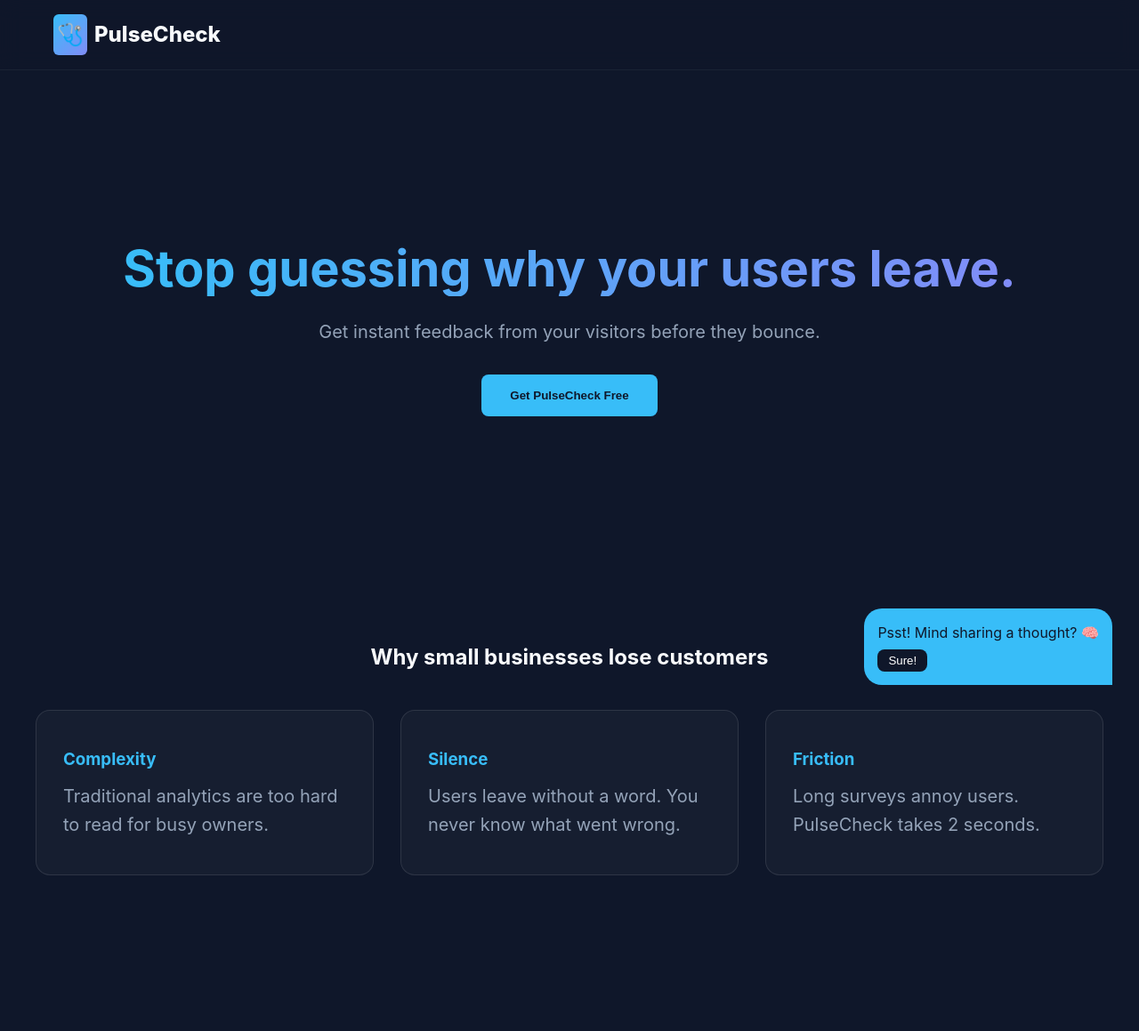
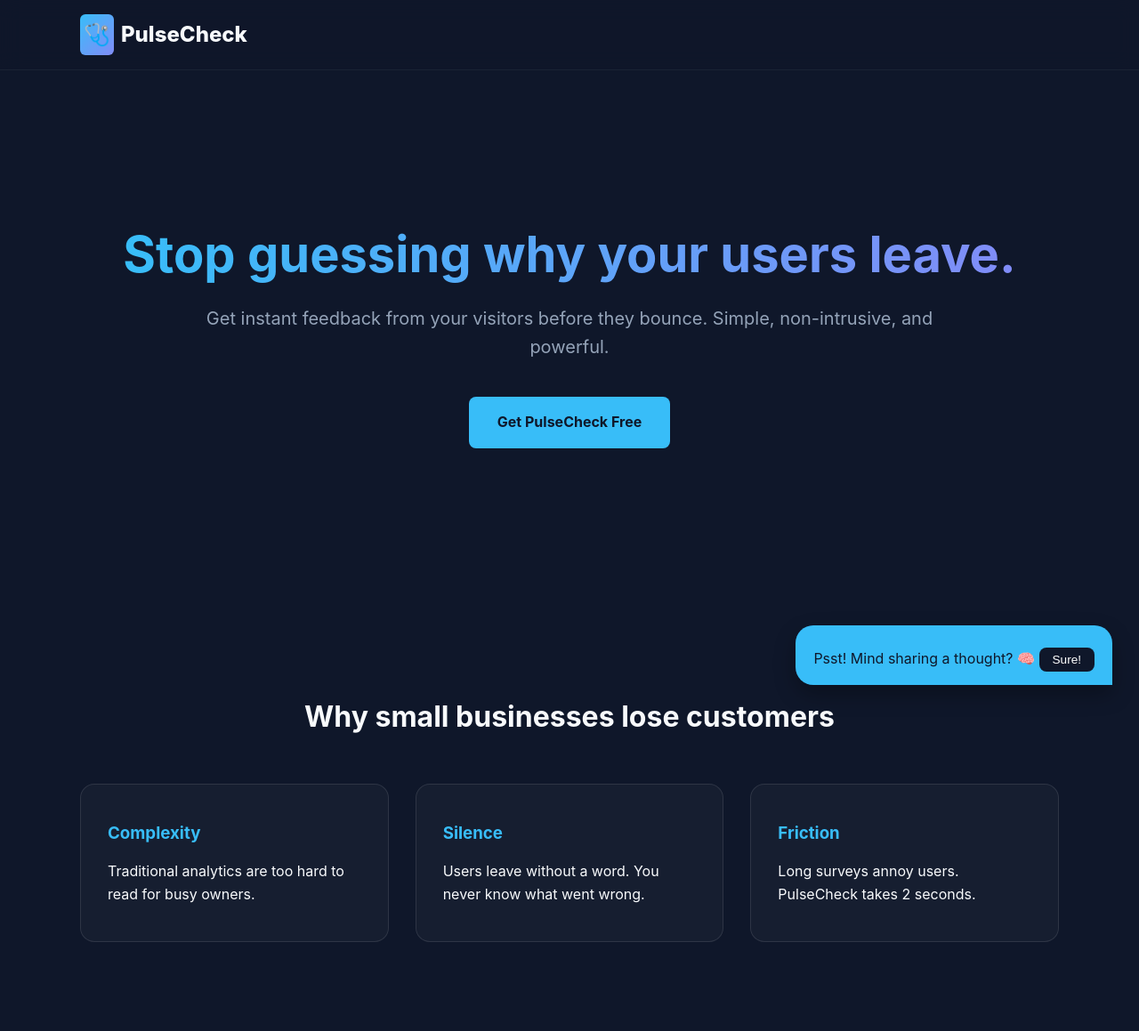
Before and after one commit to sal-can-code/pulsecheck-landing, a website: page index.html in a window 1280 px wide. Shown: the whole page at 89% size. Before the commit the page ends 1104 px from the top, so only its background shows below. Drawn offline with Linux system fonts and the light colour scheme.

Commit message:
updated the feedback popup logic

```diff
--- a/index.html
+++ b/index.html
@@ -7,56 +7,75 @@
     <link rel="stylesheet" href="styles.css">
 </head>
 <body>
+
     <nav class="navbar">
-        <div class="nav-container">
+        <div class="container">
             <div class="logo"><span class="logo-icon">🩺</span> PulseCheck</div>
         </div>
     </nav>
 
-    <header class="hero">
+    <main>
+        <section class="hero">
+            <div class="container hero-inner">
                 <h1>Stop guessing why your users leave.</h1>
-        <p>Get instant feedback from your visitors before they bounce.</p>
-        <button class="cta-btn">Get PulseCheck Free</button>
-    </header>
+                <p>Get instant feedback from your visitors before they bounce. Simple, non-intrusive, and powerful.</p>
 
-    <section class="problems">
-        <h2>Why small businesses lose customers</h2>
-        <div class="problem-grid">
-            <div class="card">
-                <h3>Complexity</h3>
-                <p>Traditional analytics are too hard to read for busy owners.</p>
-            </div>
-            <div class="card">
-                <h3>Silence</h3>
-                <p>Users leave without a word. You never know what went wrong.</p>
-            </div>
-            <div class="card">
-                <h3>Friction</h3>
-                <p>Long surveys annoy users. PulseCheck takes 2 seconds.</p>
-            </div>
+                <a href="#problems" class="cta-btn">Get PulseCheck Free</a>
             </div>
         </section>
 
-    <div id="feedback-teaser">
+        <section id="problems" class="problems">
+            <div class="container">
+                <header class="section-header">
+                    <h2>Why small businesses lose customers</h2>
+                </header>
+
+                <div class="problem-grid">
+
+                    <article class="card">
+                        <h3>Complexity</h3>
+                        <p>Traditional analytics are too hard to read for busy owners.</p>
+                    </article>
+
+                    <article class="card">
+                        <h3>Silence</h3>
+                        <p>Users leave without a word. You never know what went wrong.</p>
+                    </article>
+
+                    <article class="card">
+                        <h3>Friction</h3>
+                        <p>Long surveys annoy users. PulseCheck takes 2 seconds.</p>
+                    </article>
+
+                </div> </div>
+        </section>
+
+        <aside id="feedback-system">
+
+            <div id="feedback-teaser" class="teaser-hidden">
                 <div class="teaser-bubble">
-            <span class="teaser-text">Psst! Mind sharing a thought? 🧠</span><br>
+                    <span class="teaser-text">Psst! Mind sharing a thought? 🧠</span>
                     <button id="open-widget-btn">Sure!</button>
                 </div>
-
             </div>
 
             <div id="widget-content" class="content-hidden">
                 <h3>How's your experience?</h3>
+
                 <div class="emoji-row">
                     <button class="emoji-btn" data-type="love">😍</button>
                     <button class="emoji-btn" data-type="neutral">😐</button>
                     <button class="emoji-btn" data-type="confused">😕</button>
                 </div>
+
                 <div id="feedback-response" class="hidden">
                     <p id="response-msg"></p>
                 </div>
             </div>
 
+        </aside>
+    </main>
+
     <script src="script.js"></script>
 </body>
 </html>
--- a/script.js
+++ b/script.js
@@ -1,4 +1,3 @@
-// DOM Elements
 const teaser = document.getElementById('feedback-teaser');
 const openBtn = document.getElementById('open-widget-btn');
 const widgetContent = document.getElementById('widget-content');
@@ -7,26 +6,46 @@ const responseDiv = document.getElementById('feedback-response');
 const responseMsg = document.getElementById('response-msg');
 const emojiRow = document.querySelector('.emoji-row');
 
-// 1. Scroll Trigger (Shows Teaser after 30% scroll)
+let hasEngaged = false;
+let firstTriggerHit = false;
+
+// 1. SCROLL & TIME LOGIC
 window.addEventListener('scroll', () => {
+  if (hasEngaged || firstTriggerHit) return;
+
   const scrollPercent = (window.scrollY / (document.documentElement.scrollHeight - window.innerHeight)) * 100;
-  if (scrollPercent > 30) {
+
+  // First Appearance at 60%
+  if (scrollPercent > 60) {
+    firstTriggerHit = true;
     teaser.classList.add('active');
+
+    // Auto-hide after 4 seconds, then reapppear after 8 seconds
+    setTimeout(() => {
+      if (!hasEngaged) {
+        teaser.classList.remove('active'); // Hide
+
+        // Final reappearance nudge
+        setTimeout(() => {
+          if (!hasEngaged) teaser.classList.add('active');
+        }, 8000);
+      }
+    }, 4000);
   }
 });
 
-// 2. Teaser "Sure!" button logic
+// 2. TEASER INTERACTION
 openBtn.addEventListener('click', () => {
+  hasEngaged = true;
   teaser.classList.remove('active');
+  teaser.style.display = 'none';
   widgetContent.classList.remove('content-hidden');
 });
 
-// 3. Handle Emoji Clicks
+// 3. EMOJI FEEDBACK LOGIC
 emojiBtns.forEach(btn => {
   btn.addEventListener('click', () => {
     const type = btn.getAttribute('data-type');
-
-    // Product Logic for responses
     const messages = {
       confused: "Oh no! What's confusing? We're on it. 🛠️",
       love: "Awesome! Glad you're liking it. 🚀",
@@ -34,14 +53,11 @@ emojiBtns.forEach(btn => {
     };
 
     responseMsg.innerText = messages[type] || messages.neutral;
-
-    // UI State Change
     emojiRow.classList.add('hidden');
     responseDiv.classList.remove('hidden');
 
-    // Auto-close widget after 2 seconds
     setTimeout(() => {
       widgetContent.classList.add('content-hidden');
-    }, 2000);
+    }, 2500);
   });
 });
--- a/styles.css
+++ b/styles.css
@@ -1,4 +1,6 @@
-/* 1. SETUP & VARIABLES */
+/* ==========================================
+   1. SETUP & GLOBAL VARIABLES
+   ========================================== */
    :root {
     --primary: #38bdf8;
     --bg-dark: #0f172a;
@@ -7,7 +9,16 @@
     --glass: rgba(255, 255, 255, 0.03);
   }
 
-* { margin: 0; padding: 0; box-sizing: border-box; }
+  /* RESET & BASE STYLES */
+  * {
+    margin: 0;
+    padding: 0;
+    box-sizing: border-box;
+  }
+
+  html {
+    scroll-behavior: smooth; /* Enables smooth glide for the CTA link */
+  }
 
   body {
     font-family: 'Inter', sans-serif;
@@ -17,24 +28,30 @@ body {
     overflow-x: hidden;
   }
 
-/* 2. NAVIGATION */
+  /* UNIVERSAL CONTAINER: Keeps content centered and constrained */
+  .container {
+    width: 90%;
+    max-width: 1100px;
+    margin: 0 auto;
+  }
+
+  /* ==========================================
+     2. NAVIGATION BAR
+     ========================================== */
   .navbar {
     position: fixed;
-  top: 0; width: 100%; z-index: 1000;
+    top: 0;
+    width: 100%;
+    z-index: 1000;
     background: rgba(15, 23, 42, 0.8);
     backdrop-filter: blur(12px);
     border-bottom: 1px solid rgba(255, 255, 255, 0.05);
   }
 
-.nav-container {
-  max-width: 1200px;
-  margin: 0 auto;
-  padding: 1rem 20px;
-}
-
   .logo {
     font-size: 1.5rem;
     font-weight: 800;
+    padding: 1rem 0;
     display: flex;
     align-items: center;
     gap: 8px;
@@ -42,18 +59,25 @@ body {
 
   .logo-icon {
     background: linear-gradient(135deg, var(--primary), #818cf8);
-  padding: 4px; border-radius: 6px;
+    padding: 4px;
+    border-radius: 6px;
   }
 
-/* 3. HERO & TYPOGRAPHY */
+  /* ==========================================
+     3. HERO SECTION
+     ========================================== */
   .hero {
-  min-height: 80vh;
-  padding: 160px 20px 100px;
+    min-height: 85vh;
+    display: flex;
+    align-items: center;
+    text-align: center;
+    padding-top: 80px; /* Accounts for fixed navbar */
+  }
+
+  .hero-inner {
     display: flex;
     flex-direction: column;
     align-items: center;
-  justify-content: center;
-  text-align: center;
   }
 
   h1 {
@@ -66,36 +90,47 @@ h1 {
     -webkit-text-fill-color: transparent;
   }
 
-p {
+  .hero p {
     font-size: clamp(1rem, 1vw + 0.8rem, 1.25rem);
     color: var(--text-muted);
     max-width: 65ch;
-  margin-inline: auto;
   }
 
+  /* CALL TO ACTION BUTTON (Anchor Tag) */
   .cta-btn {
+    display: inline-block;
+    text-decoration: none;
     background-color: var(--primary);
     color: var(--bg-dark);
     padding: 16px 32px;
     border-radius: 8px;
-  border: none;
     font-weight: bold;
-  margin-top: 2rem;
-  cursor: pointer;
-  transition: transform 0.2s;
+    margin-top: 2.5rem;
+    transition: transform 0.2s ease;
   }
 
-.cta-btn:hover { transform: scale(1.05); }
+  .cta-btn:hover {
+    transform: scale(1.05);
+  }
 
-/* 4. PROBLEM SECTION */
-.problems { padding: 80px 20px; text-align: center; }
+  /* ==========================================
+     4. PROBLEM SECTION & GRID
+     ========================================== */
+  .problems {
+    padding: 100px 0;
+    text-align: center;
+  }
+
+  .section-header h2 {
+    font-size: 2rem;
+    margin-bottom: 50px;
+  }
 
   .problem-grid {
     display: grid;
+    /* auto-fit + minmax handles responsiveness automatically */
     grid-template-columns: repeat(auto-fit, minmax(300px, 1fr));
     gap: 30px;
-  max-width: 1200px;
-  margin: 40px auto;
   }
 
   .card {
@@ -103,55 +138,92 @@ p {
     border: 1px solid rgba(255, 255, 255, 0.1);
     padding: 40px 30px;
     border-radius: 16px;
-  transition: 0.3s;
     text-align: left;
+    transition: all 0.3s ease;
   }
 
   .card:hover {
     border-color: var(--primary);
     transform: translateY(-10px);
+    background: rgba(255, 255, 255, 0.05);
   }
 
-.card h3 { color: var(--primary); margin-bottom: 10px; }
+  .card h3 {
+    color: var(--primary);
+    margin-bottom: 15px;
+  }
 
-/* 5. WIDGET & TEASER */
+  /* ==========================================
+     5. FEEDBACK SYSTEM (Teaser & Widget)
+     ========================================== */
+
+  /* TEASER: Slides in from the right */
   #feedback-teaser {
-  position: fixed; bottom: 30px; right: -350px;
-  display: flex; align-items: center; gap: 10px;
+    position: fixed;
+    bottom: 30px;
+    right: -350px; /* Initially hidden */
+    display: flex;
+    align-items: center;
+    gap: 10px;
     transition: right 0.6s cubic-bezier(0.175, 0.885, 0.32, 1.275);
     z-index: 2000;
   }
 
-#feedback-teaser.active { right: 30px; }
+  #feedback-teaser.active {
+    right: 30px; /* Triggered by scroll in JS */
+  }
 
   .teaser-bubble {
     background: var(--primary);
     color: var(--bg-dark);
-  padding: 15px; border-radius: 20px 20px 0 20px;
+    padding: 15px 20px;
+    border-radius: 20px 20px 0 20px;
+    box-shadow: 0 10px 25px rgba(0,0,0,0.3);
   }
 
   #open-widget-btn {
     background: var(--bg-dark);
-  color: white; border: none;
-  padding: 5px 12px; border-radius: 8px; margin-top: 5px;
+    color: white;
+    border: none;
+    padding: 6px 15px;
+    border-radius: 8px;
+    margin-top: 10px;
     cursor: pointer;
+    font-size: 0.85rem;
   }
 
+  /* MAIN WIDGET CONTENT */
   #widget-content {
-  position: fixed; bottom: 100px; right: 30px;
-  background: #1e293b; border: 1px solid rgba(255,255,255,0.1);
-  padding: 25px; border-radius: 16px; width: 280px;
+    position: fixed;
+    bottom: 100px;
+    right: 30px;
+    background: #1e293b;
+    border: 1px solid rgba(255, 255, 255, 0.1);
+    padding: 25px;
+    border-radius: 16px;
+    width: 300px;
+    box-shadow: 0 20px 40px rgba(0, 0, 0, 0.4);
+    backdrop-filter: blur(10px);
     z-index: 2001;
   }
 
-.emoji-row { display: flex; justify-content: space-around; margin-top: 15px; }
+  .emoji-row {
+    display: flex;
+    justify-content: space-around;
+    margin-top: 20px;
+  }
 
-.emoji-btn { background: none; border: none; font-size: 1.8rem; cursor: pointer; transition: 0.2s; }
+  .emoji-btn {
+    background: none;
+    border: none;
+    font-size: 2rem;
+    cursor: pointer;
+    transition: transform 0.2s;
+  }
+
   .emoji-btn:hover { transform: scale(1.3); }
 
-/* Utility Classes */
-.content-hidden, .hidden { display: none; }
-
-@media (min-width: 768px) {
-  .hero { padding-top: 200px; }
+  /* VISIBILITY UTILITIES */
+  .content-hidden, .hidden {
+    display: none;
   }
```
Lines whose indentation alone changed are shown as unchanged.
